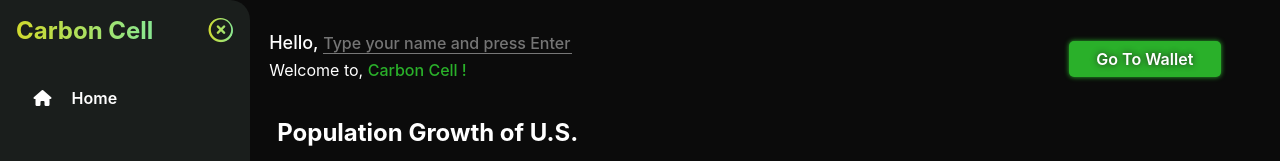
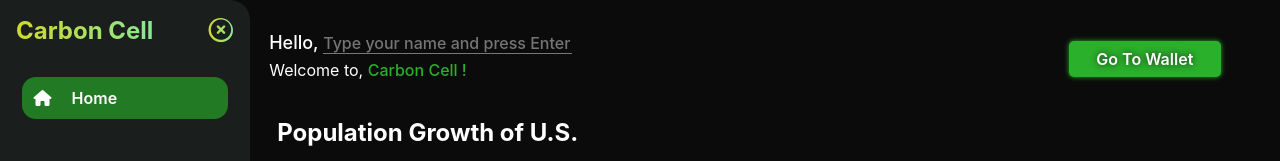
Before and after one commit to trishaDas13/carbon_cell, a React (Create React App) app: page / in a window 1280 px wide. Shown: the top 161 px of the page. Built offline with nearby package versions, Linux system fonts and the light colour scheme; no server answers.

Commit message:
active tab highlighted

```diff
--- a/src/components/asidebar/Asidebar.jsx
+++ b/src/components/asidebar/Asidebar.jsx
@@ -9,7 +9,7 @@ const Asidebar = () => {
   return (
     <>
     {
-      isShow && <aside classname={isShow ? `bar_active` : ``}>
+      isShow && <aside className='show'>
       <div className="above">
         <h1>Carbon Cell</h1>
         <i class="fa-regular fa-circle-xmark" onClick={() => setIsShow(false)}></i>
--- a/src/components/asidebar/aside.scss
+++ b/src/components/asidebar/aside.scss
@@ -1,4 +1,4 @@
-aside {
+.show {
   background-color: rgb(26, 30, 28);
   border-top-right-radius: 20px;
   border-bottom-right-radius: 20px;
@@ -51,3 +51,6 @@ aside {
     }
   }
 }
+ .active{
+    background: rgba(42, 180, 42, 0.616);
+  };
```
